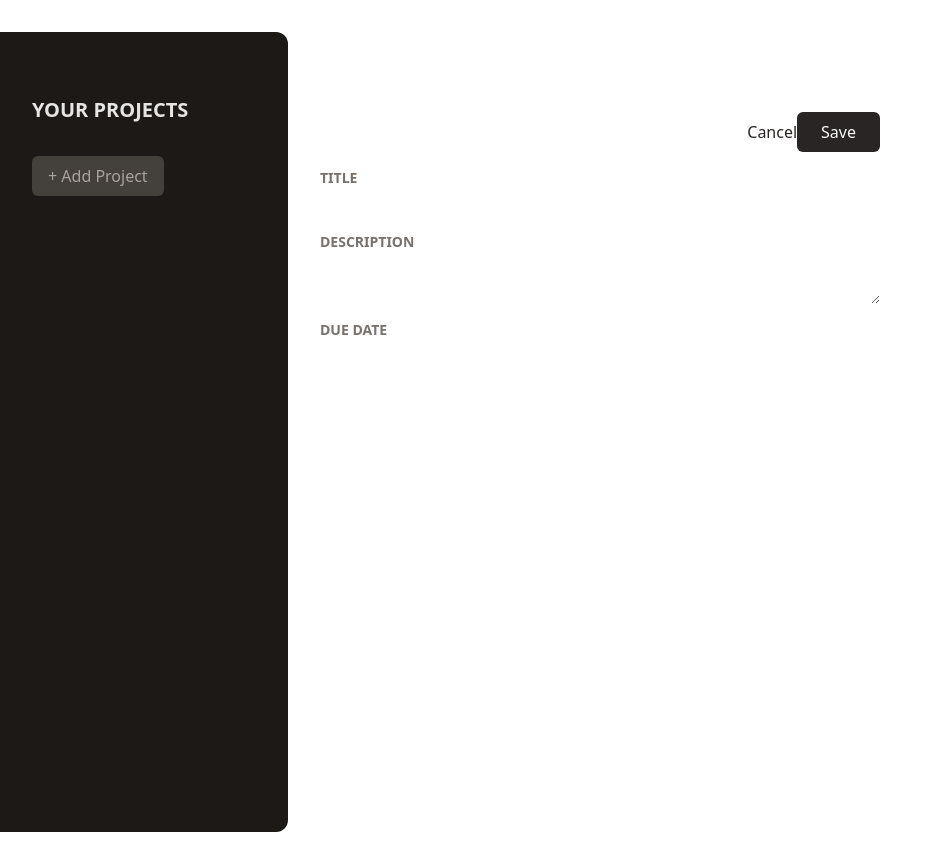
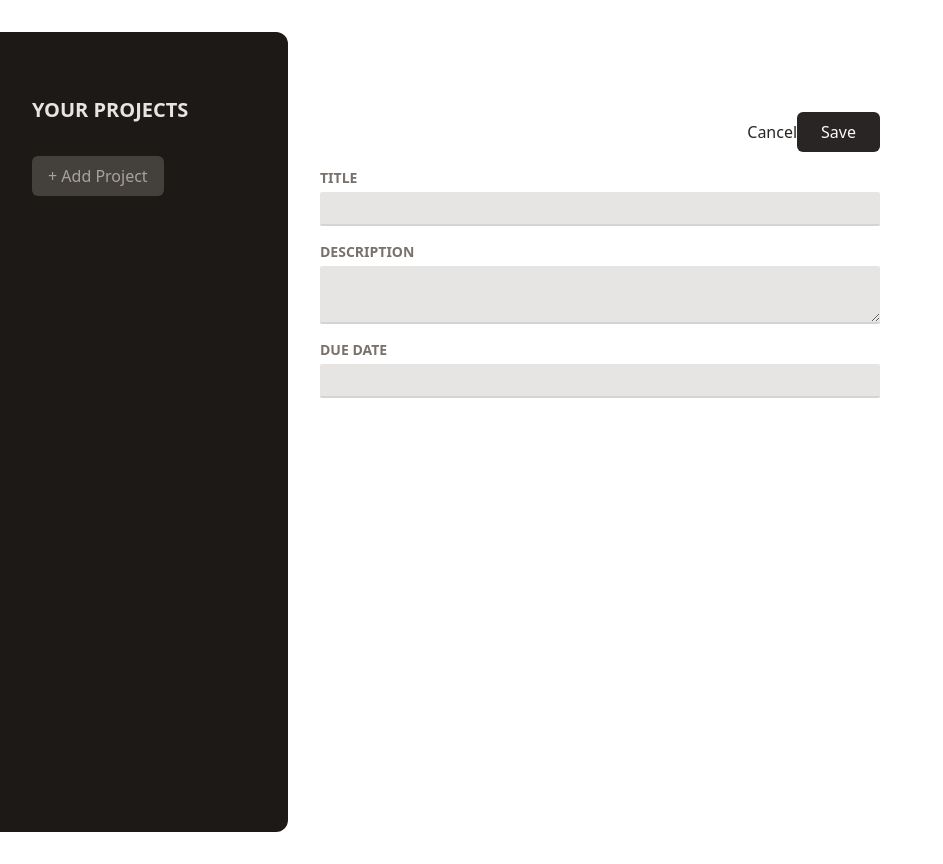
Before and after one commit to divyagurav/Project-Management-app-react-tailwind-CSS, a React (Create React App) app: page / in a window 1280 px wide. Shown: the whole page, without its empty margins (0-943 px from the left). Built offline with nearby package versions, Linux system fonts and the light colour scheme.

Commit message:
Add files via upload
styling Button and Inputs with Tailwind CSS

```diff
--- a/src/components/Input.js
+++ b/src/components/Input.js
@@ -5,9 +5,15 @@
         {label}
       </label>
       {textarea ? (
-        <textarea classname="w-full p-1 border-b-2 rounded  " {...props} />
+        <textarea
+          className="w-full p-1 border-b-2 rounded-sm  border-stone-300 bg-stone-200 text-stone-600 focus:outline-none focus:border-stone-600"
+          {...props}
+        />
       ) : (
-        <input {...props} />
+        <input
+          className="w-full p-1 border-b-2 rounded-sm  border-stone-300 bg-stone-200 text-stone-600 focus:outline-none focus:border-stone-600"
+          {...props}
+        />
       )}
     </p>
   );
```
